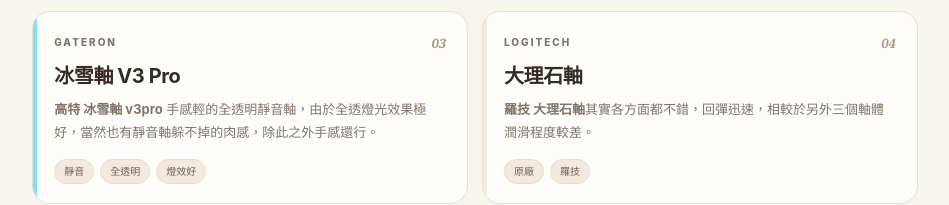
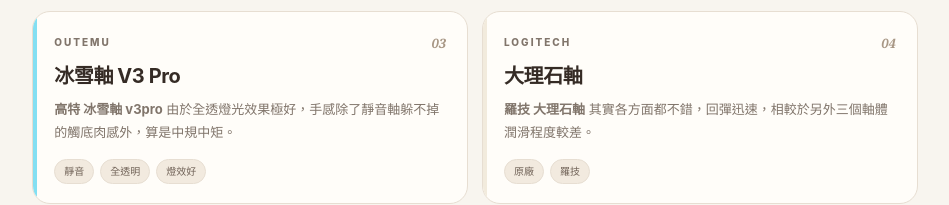
Before and after one commit to M0CHi-Fuwa/M0CHi-Fuwa.github.io, a plain HTML site: page gaming/keyboard.html in a window 1280 px wide. Shown: the part 1376-1581 px from the top of the page, without its empty margins (311-1260 px from the left). Drawn offline with Linux system fonts and the light colour scheme.

Commit message:
Update keyboard.html

```diff
--- a/gaming/keyboard.html
+++ b/gaming/keyboard.html
@@ -104,8 +104,8 @@
     <div class="switch-grid">
       <article class="switch-card" data-axis-card="purple" style="--switch-color:#C5A0F5"><div class="switch-maker"><span>Maorbeng</span><span class="switch-index">01</span></div><h3>妹紫軸</h3><p><strong>貓爾本 妹紫軸</strong> 手感輕柔滑順，手感及聲音俱佳，但導光設計就算加了導光柱也不太亮。</p><div class="feel"><span>輕柔</span><span>滑順</span><span>聲優軸</span></div></article>
       <article class="switch-card" data-axis-card="graywood" style="--switch-color:#778582"><div class="switch-maker"><span>LEOBOG</span><span class="switch-index">02</span></div><h3>灰木軸 V4</h3><p><strong>LEOBOG 灰木軸 v4</strong> 手感線性滑順，聲音較散，但導光柱效果不錯。</p><div class="feel"><span>線性</span><span>輕柔</span><span>燈效好</span></div></article>
-      <article class="switch-card" data-axis-card="ice" style="--switch-color:#83DFF2"><div class="switch-maker"><span>Gateron</span><span class="switch-index">03</span></div><h3>冰雪軸 V3 Pro</h3><p><strong>高特 冰雪軸 v3pro</strong> 手感輕的全透明靜音軸，由於全透燈光效果極好，當然也有靜音軸躲不掉的肉感，除此之外手感還行。</p><div class="feel"><span>靜音</span><span>全透明</span><span>燈效好</span></div></article>
-      <article class="switch-card" data-axis-card="marble" style="--switch-color:#F2EBDD"><div class="switch-maker"><span>Logitech</span><span class="switch-index">04</span></div><h3>大理石軸</h3><p><strong>羅技 大理石軸</strong>其實各方面都不錯，回彈迅速，相較於另外三個軸體潤滑程度較差。</p><div class="feel"><span>原廠</span><span>羅技</span></div></article>
+      <article class="switch-card" data-axis-card="ice" style="--switch-color:#83DFF2"><div class="switch-maker"><span>OUTEMU</span><span class="switch-index">03</span></div><h3>冰雪軸 V3 Pro</h3><p><strong>高特 冰雪軸 v3pro</strong> 由於全透燈光效果極好，手感除了靜音軸躲不掉的觸底肉感外，算是中規中矩。</p><div class="feel"><span>靜音</span><span>全透明</span><span>燈效好</span></div></article>
+      <article class="switch-card" data-axis-card="marble" style="--switch-color:#F2EBDD"><div class="switch-maker"><span>Logitech</span><span class="switch-index">04</span></div><h3>大理石軸</h3><p><strong>羅技 大理石軸</strong> 其實各方面都不錯，回彈迅速，相較於另外三個軸體潤滑程度較差。</p><div class="feel"><span>原廠</span><span>羅技</span></div></article>
     </div>
     <div class="keyboard-note"><b aria-hidden="true">✦</b><span>目前軸體配置：Esc、F1–F12 與反斜線鍵為冰雪軸 V3 Pro；數字列從反引號／波浪號鍵（` / ~）至等號鍵（=）為原廠大理石軸；文字區三列的 Q 至右中括號鍵（]）、A 至單引號鍵（'）、Z 至斜線鍵（/），以及左 Ctrl，皆使用妹紫軸。左 Shift 使用灰木軸 V4，其餘大鍵為冰雪軸 V3 Pro。右側功能列的 PrtSc、Del、PgUp、PgDn 使用原廠大理石軸。</span></div>
   </section>
```
